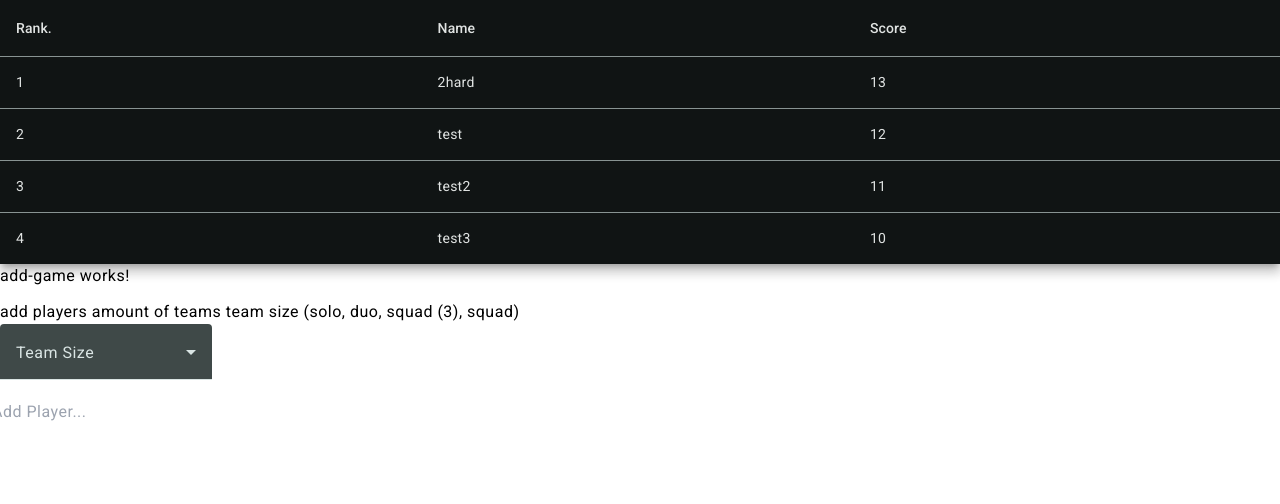
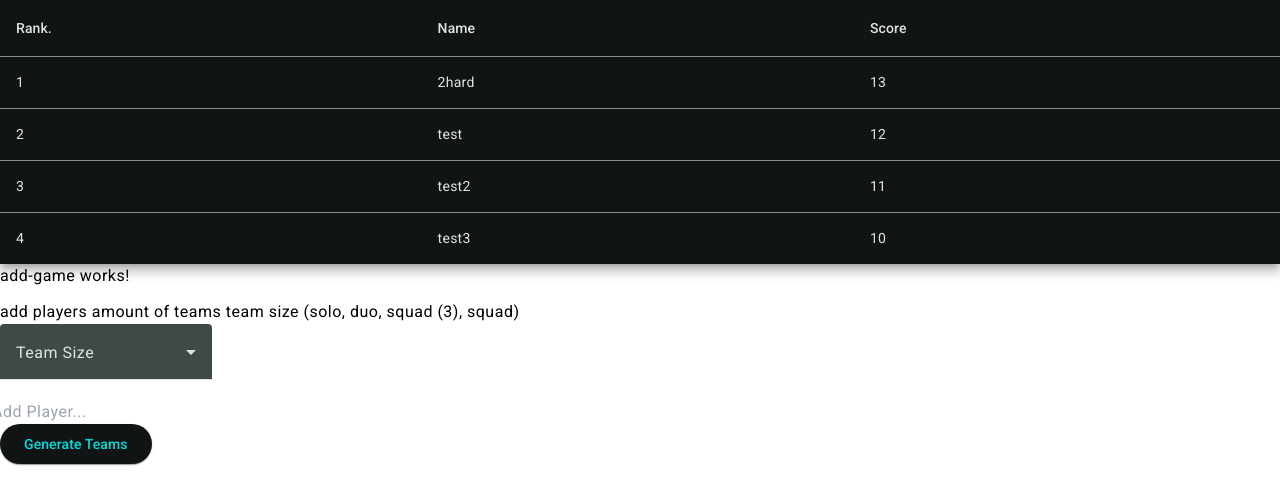
Before and after one commit to Ian-stetsenko/shelter-tools, an Angular app: page / in a window 1280 px wide. Shown: the top 504 px of the page. Built offline with nearby package versions, Linux system fonts and the light colour scheme.

Commit message:
Add split into teams logic

```diff
--- a/src/app/pages/pubg-leaderboard/components/add-game/add-game.component.html
+++ b/src/app/pages/pubg-leaderboard/components/add-game/add-game.component.html
@@ -5,7 +5,7 @@ amount of teams
 team size (solo, duo, squad (3), squad)
 
 <section>
-  <app-add-game-controls></app-add-game-controls>
+  <app-add-game-controls (teamSizeSelected)="teamSizeSelected($event)"></app-add-game-controls>
 </section>
 
 <section>
@@ -28,3 +28,7 @@ team size (solo, duo, squad (3), squad)
     </mat-autocomplete>
   </mat-chip-listbox>
 </section>
+
+<section>
+  <button (click)="splitIntoTeams()" mat-raised-button>Generate Teams</button>
+</section>
--- a/src/app/pages/pubg-leaderboard/components/add-game/add-game.component.ts
+++ b/src/app/pages/pubg-leaderboard/components/add-game/add-game.component.ts
@@ -3,7 +3,8 @@ import { MatChipInputEvent, MatChipsModule } from '@angular/material/chips';
 import { Player } from '../../../../interfaces/pubg.interfaces';
 import { MatAutocompleteModule, MatAutocompleteSelectedEvent } from '@angular/material/autocomplete';
 import { FormsModule } from '@angular/forms';
-import { AddGameControlsComponent } from '../add-game-controls/add-game-controls.component';
+import { AddGameControlsComponent, TeamSize } from '../add-game-controls/add-game-controls.component';
+import { MatButtonModule } from '@angular/material/button';
 
 const PLAYERS_DATA: Player[] = [
   { position: 1, name: '2hard', score: 13 },
@@ -19,7 +20,8 @@ const PLAYERS_DATA: Player[] = [
     MatChipsModule,
     MatAutocompleteModule,
     FormsModule,
-    AddGameControlsComponent
+    AddGameControlsComponent,
+    MatButtonModule
   ],
   templateUrl: './add-game.component.html',
   styleUrl: './add-game.component.scss'
@@ -35,6 +37,10 @@ export class AddGameComponent implements OnInit {
 
   remainingPlayers = computed(() => {
     return this.players.filter(player => !this.selectedPlayers().includes(player))
+  })
+
+  gameConfiguration = signal({
+    size: {}
   })
 
   ngOnInit(): void {
@@ -54,4 +60,25 @@ export class AddGameComponent implements OnInit {
   add($event: MatChipInputEvent) {
     this.currentPlayer.set('');
   }
+
+  teamSizeSelected(size: TeamSize): void {
+    this.gameConfiguration.update((config) => ({ ...config, size }));
+  }
+
+  splitIntoTeams(): void {
+    const shuffledPlayers = [...this.selectedPlayers()];
+    for (let i = shuffledPlayers.length - 1; i > 0; i--) {
+      const j = Math.floor(Math.random() * (i + 1));
+      [shuffledPlayers[i], shuffledPlayers[j]] = [shuffledPlayers[j], shuffledPlayers[i]];
+    }
+
+    const teams = [];
+    const { size: teamSize } = this.gameConfiguration().size as TeamSize;
+    for (let i = 0; i < shuffledPlayers.length; i += teamSize) {
+      const team = shuffledPlayers.slice(i, i + teamSize);
+      teams.push(team);
+    }
+
+    console.log(teams);
+  }
 }
```
